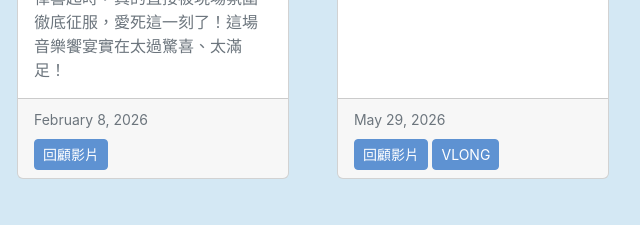
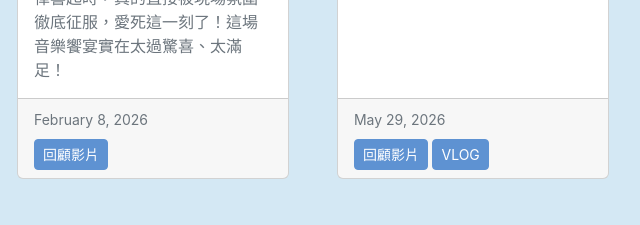
Before and after one commit to Tsen74/Tsen74.github.io, a plain HTML site: page index.html in a window 1280 px wide. Shown: the part 4320-4545 px from the top of the page, 623-1263 px from the left. Drawn offline with nearby package versions, Linux system fonts and the light colour scheme; a web font is replaced by a local one.

Commit message:
Update index.html

```diff
--- a/index.html
+++ b/index.html
@@ -296,7 +296,7 @@
                                     <small class="text-body-secondary">May 29, 2026</small>
                                     <br />
                                     <a href="assets/video/20260529.mp4" target="_blank" class="btn btn-primary btn-sm mt-2">回顧影片</a>
-                                    <a href="assets/video/202605291.mp4" target="_blank" class="btn btn-primary btn-sm mt-2">VLONG</a>
+                                    <a href="assets/video/202605291.mp4" target="_blank" class="btn btn-primary btn-sm mt-2">VLOG</a>
                                 </div>
                             </div>
                         </div>
```
